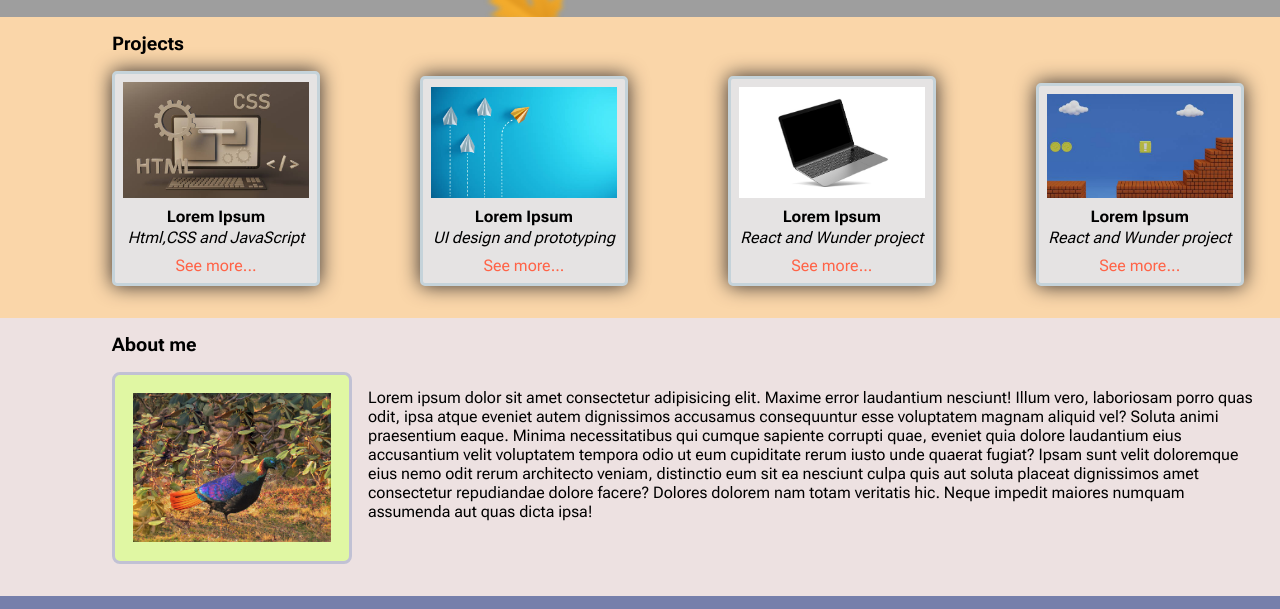
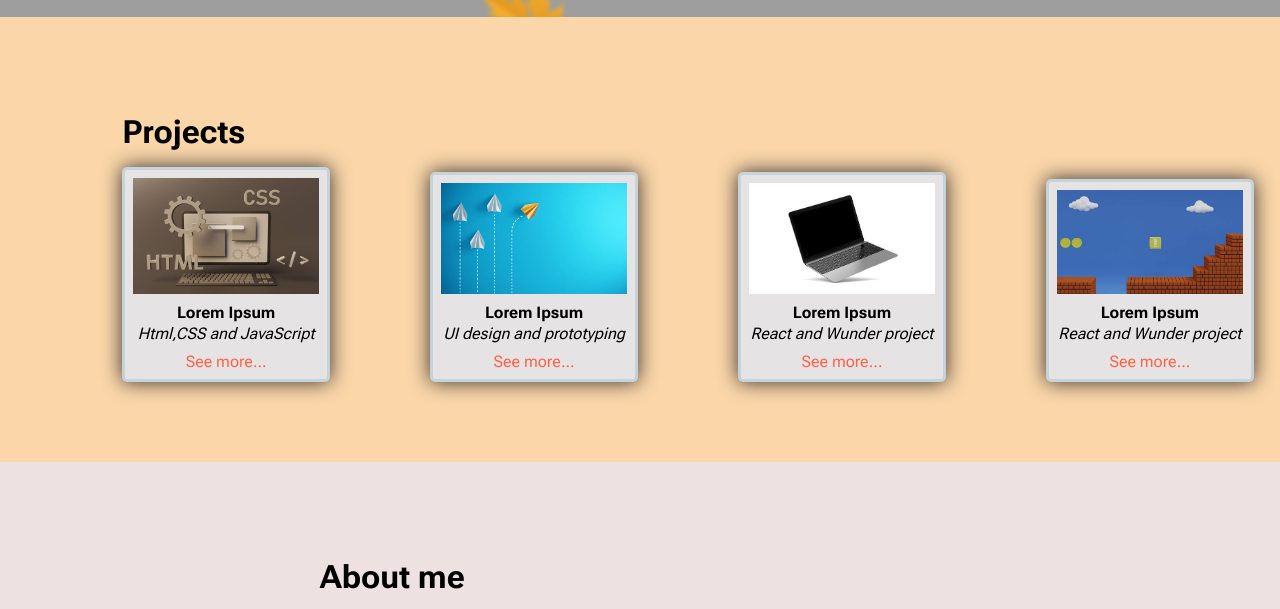
Before and after one commit to BalThapa/MYportfolio, a plain HTML site: page index.html in a window 1280 px wide. Shown: the part 647-1256 px from the top of the page. Drawn offline with nearby package versions, Linux system fonts and the light colour scheme; grey boxes are pictures that could not be loaded; a web font is replaced by a local one.

Commit message:
some changes made in visibility2

```diff
--- a/index.html
+++ b/index.html
@@ -101,7 +101,8 @@
             <div id="About_me">
                 <h3>About me</h3>
                 <div class="box1"><img src="Assets/lophophorus.jpeg" alt="peasent"></div>
-               <p id="about"> Lorem ipsum dolor sit amet consectetur adipisicing elit. Maxime error laudantium
+                <div>
+                    <p id="about"> Lorem ipsum dolor sit amet consectetur adipisicing elit. Maxime error laudantium
                     nesciunt!
                     Illum vero, laboriosam porro quas odit, ipsa atque eveniet autem dignissimos accusamus consequuntur
                     esse
@@ -113,7 +114,8 @@
                     veniam, distinctio eum sit ea nesciunt culpa quis aut soluta placeat dignissimos amet consectetur
                     repudiandae dolore facere? Dolores dolorem nam totam veritatis hic. Neque impedit maiores numquam
                     assumenda aut quas dicta ipsa!
-                </p>
+                    </p>
+                </div>
             </div>
         </section>
         <section class="container2">
--- a/style.css
+++ b/style.css
@@ -170,6 +170,7 @@ h2 {
 
 h3 {
     margin-left: 6rem;
+    font-size: 2rem;
 }
 
 h4,
@@ -211,9 +212,9 @@ nav ul li {
 .container {
     background-color: rgb(250, 214, 169);
     display: flex;
-    padding: 1rem;
+    padding:6rem 0 4rem 0 ;
     align-items: center;
-    justify-content: space-between;
+    justify-content: center;
     width: 100vw;
 }
 
@@ -285,16 +286,23 @@ img {
 
 .container1 {
     background-color: rgb(237, 225, 225);
-    padding: 1rem;
+    padding: 6rem 0 4rem 0;
     display: flex;
     align-items: center;
     width: 100vw;
-    justify-content: space-between;
+    justify-content: center;
 }
 
 p {
     margin-top: 2rem;
+}
 
+#About_me {
+    width: 65%;
+}
+
+#about {
+    margin-top: 2rem;
 }
 
 .box1 {
@@ -315,10 +323,10 @@ p {
 .container2 {
     background-color: #767fab;
     width: 100vw;
-    padding: 1rem;
+    padding: 6rem 0 4rem 0;
     display: flex;
     align-items: center;
-    justify-content: space-between;
+    justify-content: center;
 
 }
 
```
Also changed, not shown: 1 other file.
